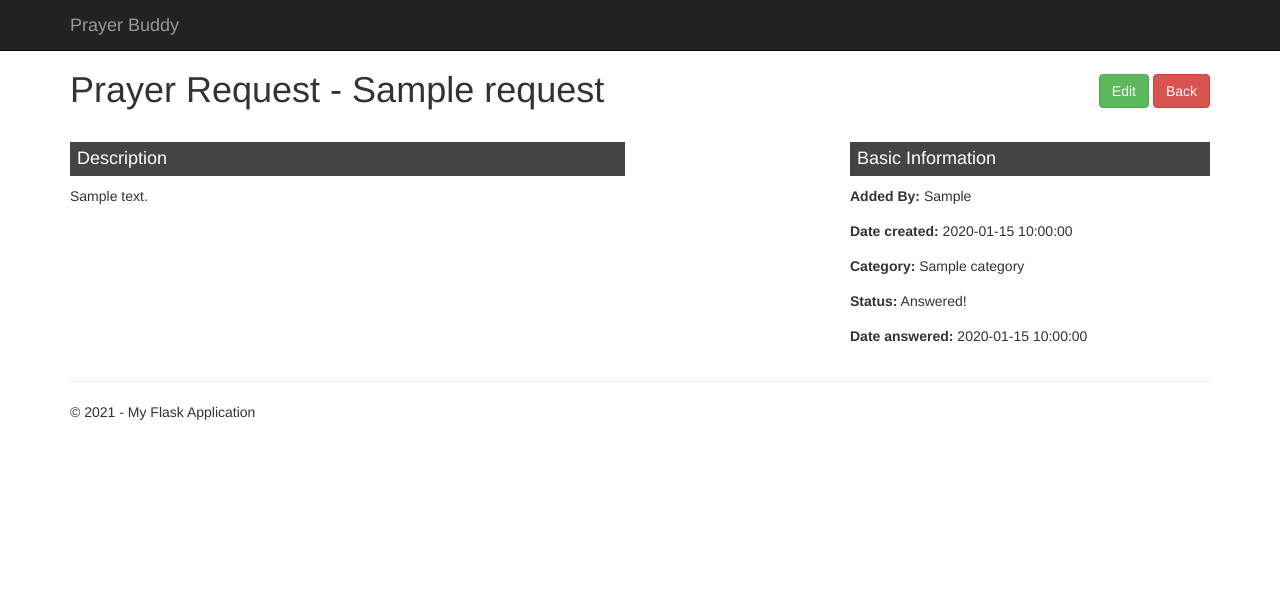
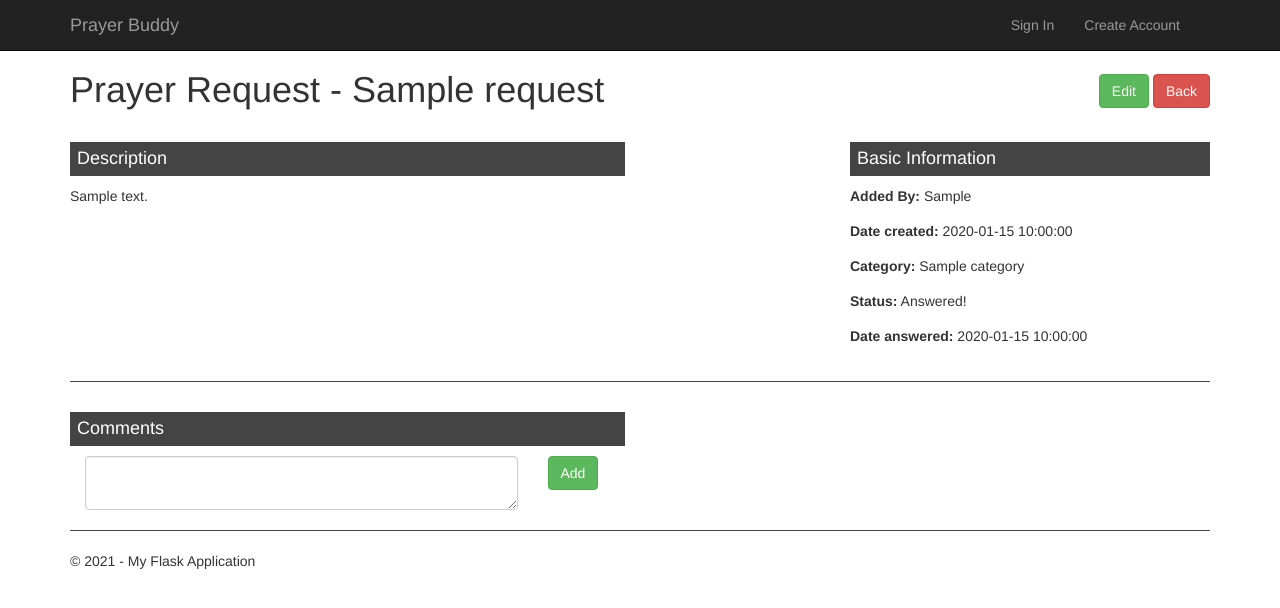
Before and after one commit to woody05/PrayerRequest, a Flask app: page /viewPrayerRequest/1 in a window 1280 px wide. Shown: the top 608 px of the page. Run offline with Flask 2, Linux system fonts and the light colour scheme; tables that the repository leaves empty hold one stand-in row (values such as "Sample post"); parts of the project's set-up code (start-up, migrations or seed data) failed here and were passed over; some libraries are stand-ins or nearby versions.

Commit message:
Start of future adds
Started fields for Logging on may layout

Started field for adding comments to View page of request.

```diff
--- a/learningFlask/learningFlask/static/content/site.css
+++ b/learningFlask/learningFlask/static/content/site.css
@@ -13,8 +13,23 @@ body {
 input,
 select,
 textarea {
-    max-width: 280px;
+    //max-width: 280px;
 }
+
+hr {
+    height: 1px;
+    background-color: #444;
+    border: none;
+}
+
+/*
+    Nav bar
+*/
+
+.navbar-nav{
+    float: right;
+}
+
 
 /* styles for validation helpers */
 .field-validation-error {
@@ -50,7 +65,6 @@ input[type="checkbox"].input-validation-error {
 }
 
 .header-row{
-    background-color: lightblue;
     height: auto;
 }
 
--- a/learningFlask/learningFlask/templates/layout.html
+++ b/learningFlask/learningFlask/templates/layout.html
@@ -30,7 +30,13 @@
             <div class="navbar-collapse collapse">
                 <ul class="nav navbar-nav">
                     <!--<li><a href="{{ url_for('home') }}">Home</a></li>-->
-
+                    <!--Display User Name if logged in. Not working yet. Have to figureout sessions with Python-->
+                    {% if false %}
+                        <li><a href="{{ url_for('home') }}">Woody05</a></li>
+                    {% else %}
+                        <li><a href="{{ url_for('home') }}">Sign In</a></li>
+                        <li><a href="{{ url_for('home') }}">Create Account</a></li>
+                    {% endif %}
                 </ul>
             </div>
         </div>
--- a/learningFlask/learningFlask/templates/viewPrayerRequest.html
+++ b/learningFlask/learningFlask/templates/viewPrayerRequest.html
@@ -45,6 +45,23 @@
             {% endif %}
         </div>
     </div>
+
+    <hr />
+
+    <div class="row">
+        <div class="col-sm-6">
+            <h4 class="section-header">Comments</h4>
+            <div class="col-sm-10">
+                <textarea class="form-control" id="request-comment" name="request-comment" rows="2"></textarea>
+            </div>
+            <div class="col-sm-2">
+                <button id="btn-add-comment" class="btn btn-success">Add</button>
+            </div>
+        </div>
+        <div class="col-sm-6">
+
+        </div>
+    </div>
 </div>
 
 <script>
--- a/learningFlask/learningFlask/views.py
+++ b/learningFlask/learningFlask/views.py
@@ -6,7 +6,6 @@ from datetime import datetime
 from flask import render_template, redirect, url_for, request, jsonify
 from learningFlask import app
 from .models import prayer_request, category
-#from datatables import ColumnDT, DataTables
 from sqlalchemy.sql import text
 
 @app.route('/')
```
